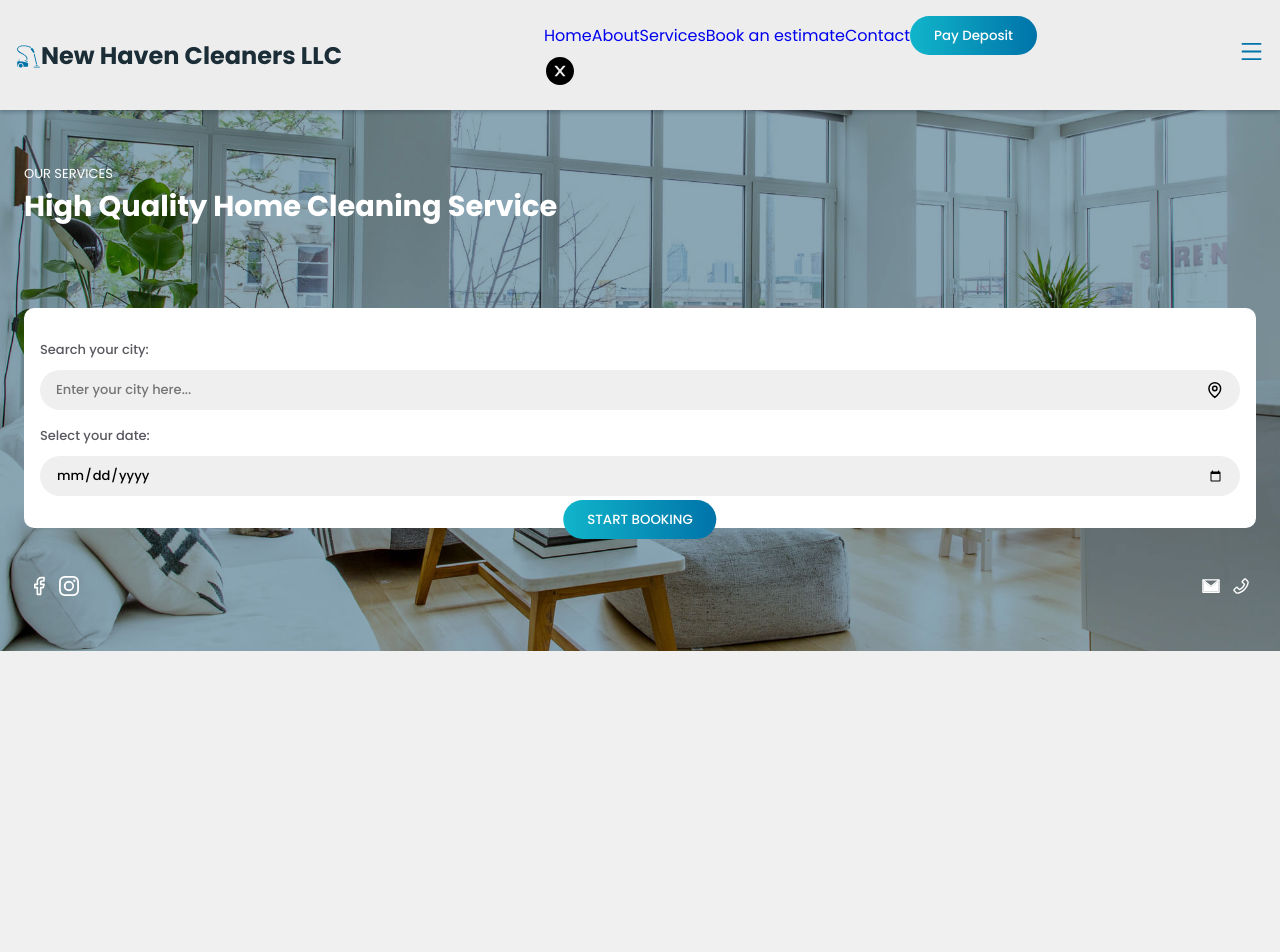
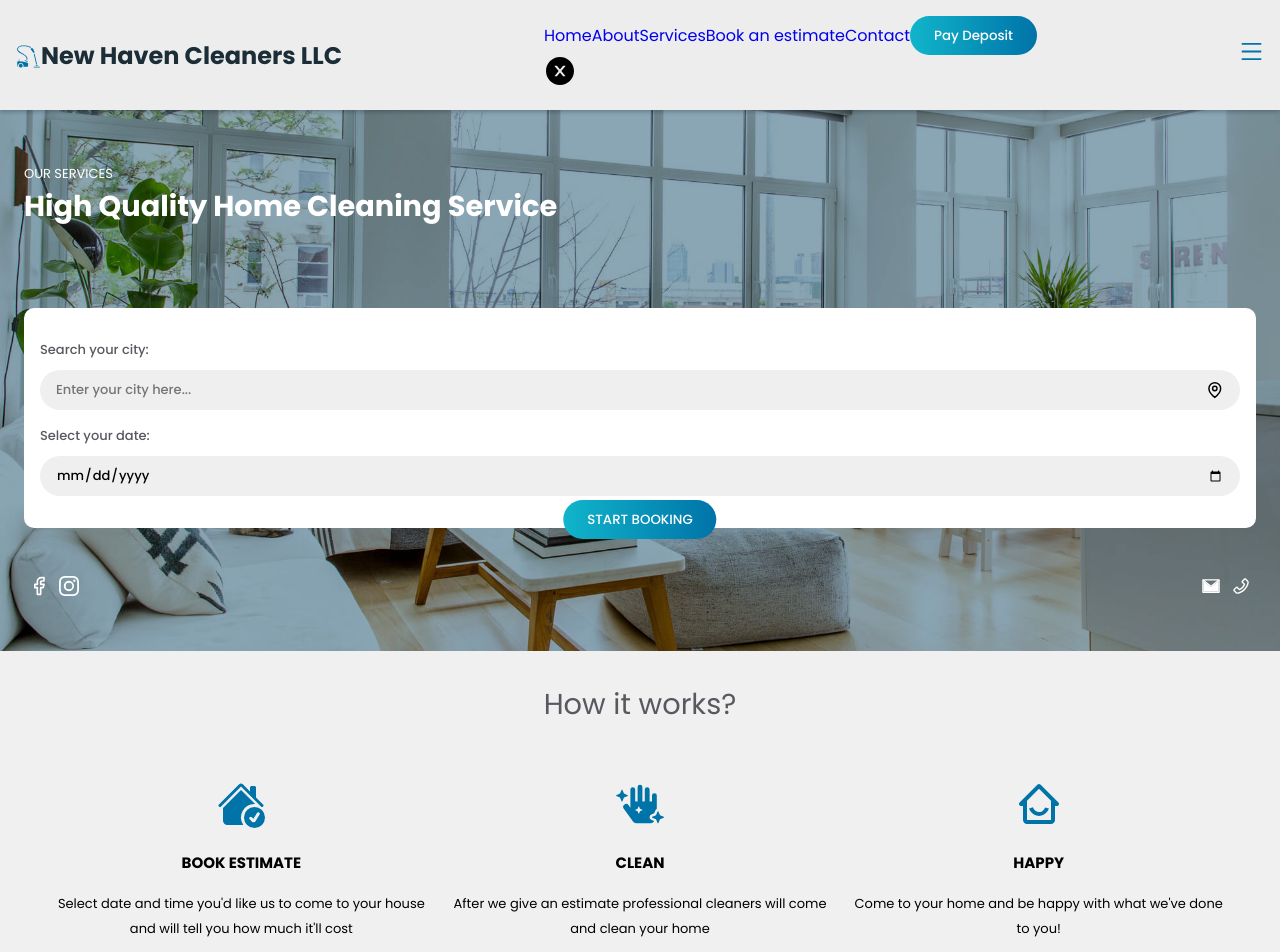
Before and after one commit to aidatavar/new-haven-cleaner-llc, a React (Create React App) app: page / in a window 1280 px wide. Shown: the top 952 px of the page. Before the commit the page ends 800 px from the top, so only its background shows below. Built offline with nearby package versions, Linux system fonts and the light colour scheme.

Commit message:
added main setion

```diff
--- a/src/App.js
+++ b/src/App.js
@@ -2,7 +2,7 @@ import React from 'react'
 import './app.css'
 import Navbar from './Components/Navbar/Navbar';
 import Home from './Components/Home/Home';
-// import Main from './Components/Main/Main'
+import Main from './Components/Main/Main'
 // import Footer from './Components/Footer/Footer'
 // import About from './Components/About/About';
 
@@ -11,8 +11,8 @@ const App = () => {
     <>
     <Navbar />
     <Home />
+    <Main />
     {/* <About />
-    <Main />
     <Footer /> */}
     </>
   )
--- a/src/Components/Main/Main.jsx
+++ b/src/Components/Main/Main.jsx
@@ -1,9 +1,35 @@
 import React from 'react'
 import './main.css'
+import {BsFillHouseCheckFill} from 'react-icons/bs'
+import {FaHandSparkles} from 'react-icons/fa'
+import {BiHomeSmile} from 'react-icons/bi'
 
 const main = () => {
   return (
-    <div>main</div>
+    <section className='main container'>
+      <h1 className='title'>How it works?</h1>
+
+      <div className='cardDiv'>
+        <div className='item'>
+          <BsFillHouseCheckFill className='icon'/>
+        <h2 className='subtitle'>BOOK ESTIMATE</h2>
+        <span className='small-text'>Select date and time you'd like us to come to your house and will tell you how much it'll cost</span>
+        </div>
+
+        <div className='item'>
+          <FaHandSparkles className='icon'/><break />
+        <h2 className='subtitle'>CLEAN</h2>
+
+        <span className='small-text'>After we give an estimate professional cleaners will come and clean your home</span>
+        </div>
+
+        <div className='item'>
+          <BiHomeSmile className='icon'/>
+        <h2 className='subtitle'>HAPPY</h2>
+        <span className='small-text'>Come to your home and be happy with what we've done to you!</span>
+        </div>
+      </div>
+    </section>
   )
 }
 
--- a/src/Components/Main/main.css
+++ b/src/Components/Main/main.css
@@ -1 +1,71 @@
-/* No CSS *//*# sourceMappingURL=main.css.map */
+:root {
+  --primary-color: hsl(199, 100%, 33%);
+  --secondary-color: hsl(187, 85%, 43%);
+  --gradient-color: linear-gradient(to right, hsl(187, 85%, 43%), hsl(199, 100%, 33%));
+  --white-color: hsl(0, 0%, 100%);
+  --black-color: hsl(201, 33%, 16%);
+  --text-color: hsl(240, 4%, 36%);
+  --white-color-cream: hsl(0, 0%, 93%);
+  --grey-text: rgb(190, 190, 190);
+  --input-color: rgb(239, 239, 239);
+  --body-color: rgb(240, 240, 240);
+  --card-bg-color: rgb(225, 225, 225);
+}
+
+.main {
+  width: 100%;
+  position: relative;
+  padding: 2rem;
+}
+
+.main .title {
+  display: -webkit-box;
+  display: -ms-flexbox;
+  display: flex;
+  -webkit-box-pack: center;
+      -ms-flex-pack: center;
+          justify-content: center;
+  padding-bottom: 2rem;
+  font-size: 1.8rem;
+  font-weight: 400;
+  color: var(--text-color);
+}
+
+.main .cardDiv {
+  display: -webkit-box;
+  display: -ms-flexbox;
+  display: flex;
+  -webkit-box-orient: horizontal;
+  -webkit-box-direction: normal;
+      -ms-flex-flow: row wrap;
+          flex-flow: row wrap;
+  -webkit-box-pack: center;
+      -ms-flex-pack: center;
+          justify-content: center;
+  padding: 10px;
+  text-align: center;
+}
+
+.main .cardDiv .item {
+  -webkit-box-flex: 1;
+      -ms-flex: 1;
+          flex: 1;
+  margin: 2px;
+  padding: 10px;
+}
+
+.main .cardDiv .subtitle {
+  font-weight: 700;
+  font-size: 15px;
+  padding: 1rem 0 1rem 0;
+}
+
+.main .cardDiv .small-text {
+  font-size: 13px;
+}
+
+.main .icon {
+  font-size: 3rem;
+  color: var(--primary-color);
+}
+/*# sourceMappingURL=main.css.map */
--- a/src/Components/Main/main.scss
+++ b/src/Components/Main/main.scss
@@ -0,0 +1,61 @@
+:root{
+    --primary-color: hsl(199, 100%, 33%);
+    --secondary-color: hsl(187, 85%, 43%);
+    --gradient-color: linear-gradient(to right, hsl(187, 85%, 43%), hsl(199, 100%, 33%));
+    --white-color: hsl(0, 0%, 100%);
+    --black-color: hsl(201, 33%, 16%);
+    --text-color: hsl(240, 4%, 36%);
+    --white-color-cream: hsl(0, 0%, 93%);
+    --grey-text: rgb(190, 190, 190);
+    --input-color: rgb(239, 239, 239);
+    --body-color: rgb(240, 240, 240);
+    --card-bg-color: rgb(225, 225, 225);
+}
+
+.main{
+    width: 100%;
+    position: relative;
+    padding: 2rem;
+
+    .title{
+        display: flex;
+        justify-content: center;
+        padding-bottom: 2rem;
+        font-size: 1.8rem;
+        font-weight: 400;
+        color: var(--text-color);
+    }
+
+    .cardDiv{
+        display: flex;
+        flex-flow: row wrap;
+        justify-content: center;
+        padding: 10px;
+        text-align: center;
+
+        .item{
+           flex: 1;
+           margin: 2px;
+           padding: 10px;
+        }
+
+        .subtitle{
+            font-weight: 700;
+            font-size: 15px;
+            padding: 1rem 0 1rem 0;
+
+        }
+
+        .small-text{
+            font-size: 13px;
+
+        }
+    }
+
+    .icon{
+        font-size: 3rem;
+        color: var(--primary-color);
+
+
+    }
+}
```
Also changed, not shown: 1 other file (tests, documents, lock files or other folders).
